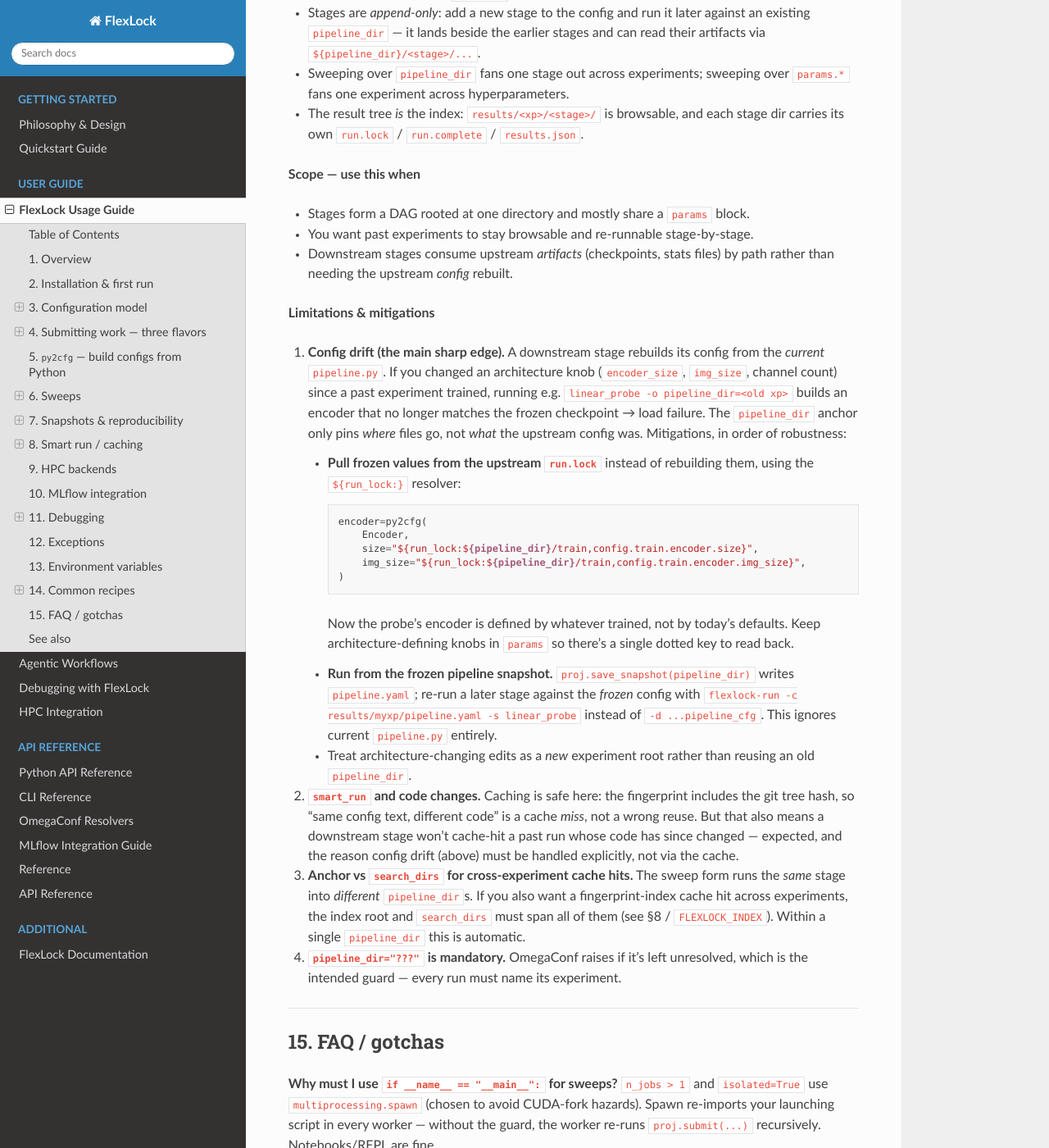
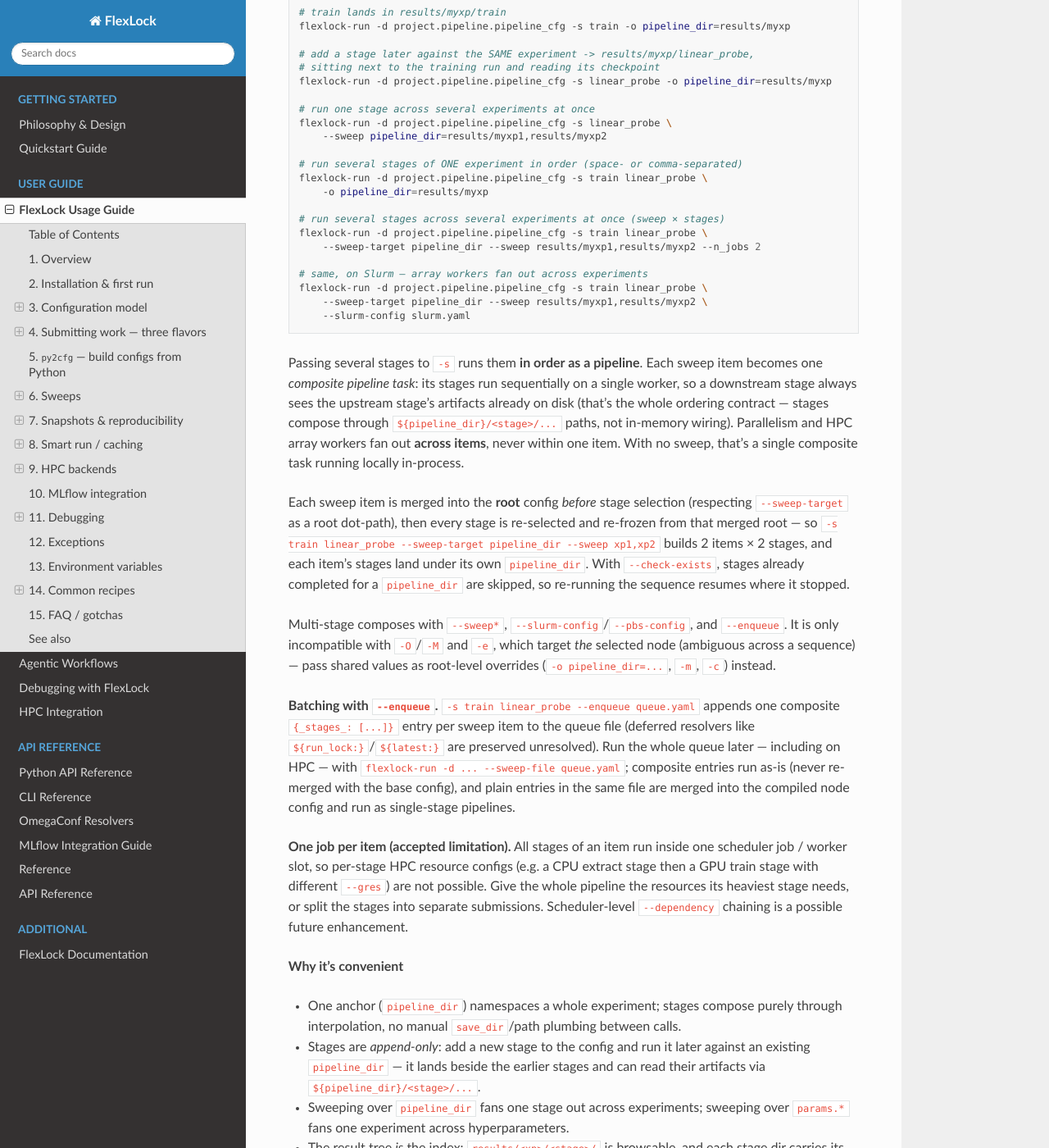
Before and after one commit to quentinf00/flexlock, a Sphinx documentation site: the page built from docs/usage_guide.md, in a window 1280 px wide and 1400 px high, scrolled down 18942 px. Shown: the whole window at 82% size. Built offline with Sphinx 7.4.7 and the Read the Docs theme 3.1.0, drawn with Linux system fonts in a browser that asks for light colours; some of the changed text lies outside the part shown.

Commit message:
docs+tests: composite pipeline tasks (sweep × stages × HPC × enqueue)
Phase 6 of the pipeline-tasks plan. usage_guide §14g replaces the
"deliberately restricted" paragraph with the composite-pipeline-task model
(sweep × stages, --enqueue batching, one-job-per-item limitation); §6 documents
--sweep + --enqueue; §9 adds a multi-stage HPC example. cli_reference updates
--select, --enqueue, and the sweep interactions.

Adds the HPC dispatch-boundary test (monkeypatch the Slurm backend to run
worker_loop inline; the composite path completes end-to-end).

Co-Authored-By: Claude Fable 5 <noreply@anthropic.com>

````diff
--- a/docs/cli_reference.md
+++ b/docs/cli_reference.md
@@ -281,7 +281,22 @@ flexlock-run -d myproject.defaults -s train
 
 # Select nested node
 flexlock-run -d myproject.defaults -s experiments.baseline
+
+# Multi-stage: run several stages in order as a pipeline (space- or
+# comma-separated). Each sweep item becomes one composite pipeline task.
+flexlock-run -d myproject.defaults -s train linear_probe -o pipeline_dir=results/xp
+flexlock-run -d myproject.defaults -s train,linear_probe \
+    --sweep-target pipeline_dir --sweep results/xp1,results/xp2 --n_jobs 2
 ```
+
+**Multi-stage (`-s` with more than one stage)** runs the stages sequentially as
+a pipeline (a downstream stage sees the upstream stage's artifacts on disk). It
+composes with `--sweep*`, `--slurm-config`/`--pbs-config`, and `--enqueue`:
+each sweep item is merged into the root config before selection, then becomes
+one composite `{_stages_: [...]}` task whose stages run in order on one worker,
+while parallelism / array workers fan out across items. It is only incompatible
+with `-O`/`-M` and `-e` (they target a single selected node). See usage guide
+§14g. All stages of an item share one scheduler job (no per-stage HPC resources).
 
 **Works with:**
 - Python configs (dict keys)
@@ -572,8 +587,18 @@ flexlock-run -d defaults -s train --sweep-file queue.yaml --slurm-config slurm.y
   save_dir: results/exp
 ```
 
+**With a sweep** (`--sweep`/`--sweep-key`/`--sweep-file`), `--enqueue` appends
+**one entry per sweep item** — each merged at `--sweep-target` and frozen —
+instead of a single config. Previously the sweep was silently dropped.
+
+**With multi-stage** (`-s` with more than one stage), `--enqueue` appends **one
+composite `{_stages_: [...]}` entry per sweep item** (or one for a no-sweep
+pipeline). Composite entries in a `--sweep-file` run as-is; plain entries in the
+same file are merged into the compiled node config and run as single-stage
+pipelines.
+
 **Notes:**
-- The enqueued config is stored with interpolations **unresolved** so that resolvers like `${vinc:}` fire at run time and each task gets its own unique directory.
+- The enqueued config is stored with interpolations **unresolved** so that resolvers like `${vinc:}`/`${run_lock:}`/`${latest:}` fire at run time and each task gets its own unique directory.
 - Writes are atomic (temp-file + rename) so concurrent `--enqueue` calls from different terminals are safe.
 - Re-running `--sweep-file queue.yaml` after adding new items is safe: tasks already completed are skipped via the `INSERT OR IGNORE` logic in the task DB.
 
--- a/docs/usage_guide.md
+++ b/docs/usage_guide.md
@@ -360,6 +360,22 @@ Containment is validated up-front: if a sweep item's `save_dir` falls
 outside the sweep root, you get a `FlexLockValidationError` listing the
 offenders before any work is queued.
 
+### Enqueue a sweep for later (`--sweep` + `--enqueue`)
+
+`--enqueue queue.yaml` normally appends the single compiled config to a queue
+file. Combined with a sweep source it appends **one entry per item**, each
+already merged at `--sweep-target` and frozen (deferred resolvers preserved):
+
+```bash
+flexlock-run -d ... --sweep "0.001,0.01,0.1" --sweep-target lr --enqueue q.yaml
+# q.yaml now has 3 entries; run them later (locally or on HPC) with:
+flexlock-run -d ... --sweep-file q.yaml --n_jobs 3
+```
+
+This is the single-stage counterpart of the multi-stage `--enqueue` batching in
+§14g — there each item is a composite `{_stages_: [...]}` pipeline task instead
+of one plain config.
+
 ### Per-item interpolations
 
 Because relative refs (`${.x}`, `${..x}`) survive node selection and
@@ -611,6 +627,23 @@ Preview the rendered submission script without submitting:
 proj.submit(cfg, slurm_config='configs/slurm_gpu.yaml', dry_run=True)
 # Prints the generated Slurm script plus any validation warnings.
 ```
+
+### Multi-stage pipelines on HPC
+
+A multi-stage selection runs on HPC too: array workers fan out **across sweep
+items**, and each item's stages run in order on the worker that claims it.
+
+```bash
+flexlock-run -d project.pipeline.pipeline_cfg -s train linear_probe \
+    --sweep-target pipeline_dir --sweep results/xp1,results/xp2 \
+    --slurm-config configs/slurm_gpu.yaml
+```
+
+From Python this is `Project.submit_pipeline(items, slurm_config=...)`, where
+`items[i]` is the list of frozen stage configs for item `i`. Because all stages
+of an item share one scheduler job, size the job for the heaviest stage (see the
+one-job-per-item limitation in §14g). `dry_run=True` renders the script without
+queueing anything.
 
 Anything that goes wrong on the backend side — bad YAML, queue
 rejection, task-DB lock contention — is raised as
@@ -941,21 +974,52 @@ flexlock-run -d project.pipeline.pipeline_cfg -s linear_probe \
 # run several stages of ONE experiment in order (space- or comma-separated)
 flexlock-run -d project.pipeline.pipeline_cfg -s train linear_probe \
     -o pipeline_dir=results/myxp
+
+# run several stages across several experiments at once (sweep × stages)
+flexlock-run -d project.pipeline.pipeline_cfg -s train linear_probe \
+    --sweep-target pipeline_dir --sweep results/myxp1,results/myxp2 --n_jobs 2
+
+# same, on Slurm — array workers fan out across experiments
+flexlock-run -d project.pipeline.pipeline_cfg -s train linear_probe \
+    --sweep-target pipeline_dir --sweep results/myxp1,results/myxp2 \
+    --slurm-config slurm.yaml
 ```
 
-Passing several stages to `-s` runs them **sequentially and locally**, each as
-its own blocking `submit`, so a downstream stage sees the upstream stage's
-artifacts already on disk (that's the whole ordering contract — stages compose
-through `${pipeline_dir}/<stage>/...` paths, not in-memory wiring). With
-`--check-exists`, stages already completed for this `pipeline_dir` are skipped,
-so re-running the sequence resumes where it stopped.
+Passing several stages to `-s` runs them **in order as a pipeline**. Each sweep
+item becomes one *composite pipeline task*: its stages run sequentially on a
+single worker, so a downstream stage always sees the upstream stage's artifacts
+already on disk (that's the whole ordering contract — stages compose through
+`${pipeline_dir}/<stage>/...` paths, not in-memory wiring). Parallelism and HPC
+array workers fan out **across items**, never within one item. With no sweep,
+that's a single composite task running locally in-process.
 
-Multi-stage selection is deliberately restricted to the simple case: it is
-incompatible with `-O`/`-M` (they target *the* selected node — ambiguous across
-a sequence), with `--sweep*`, and with `--slurm-config`/`--pbs-config`. Pass
-shared values as root-level overrides (`-o pipeline_dir=...`, `-m`, `-c`), and
-run stages one at a time when you need a sweep, a per-stage after-select
-override, or an HPC backend.
+Each sweep item is merged into the **root** config *before* stage selection
+(respecting `--sweep-target` as a root dot-path), then every stage is
+re-selected and re-frozen from that merged root — so `-s train linear_probe
+--sweep-target pipeline_dir --sweep xp1,xp2` builds 2 items × 2 stages, and each
+item's stages land under its own `pipeline_dir`. With `--check-exists`, stages
+already completed for a `pipeline_dir` are skipped, so re-running the sequence
+resumes where it stopped.
+
+Multi-stage composes with `--sweep*`, `--slurm-config`/`--pbs-config`, and
+`--enqueue`. It is only incompatible with `-O`/`-M` and `-e`, which target *the*
+selected node (ambiguous across a sequence) — pass shared values as root-level
+overrides (`-o pipeline_dir=...`, `-m`, `-c`) instead.
+
+**Batching with `--enqueue`.** `-s train linear_probe --enqueue queue.yaml`
+appends one composite `{_stages_: [...]}` entry per sweep item to the queue file
+(deferred resolvers like `${run_lock:}`/`${latest:}` are preserved unresolved).
+Run the whole queue later — including on HPC — with
+`flexlock-run -d ... --sweep-file queue.yaml`; composite entries run as-is (never
+re-merged with the base config), and plain entries in the same file are merged
+into the compiled node config and run as single-stage pipelines.
+
+**One job per item (accepted limitation).** All stages of an item run inside one
+scheduler job / worker slot, so per-stage HPC resource configs (e.g. a CPU
+extract stage then a GPU train stage with different `--gres`) are not possible.
+Give the whole pipeline the resources its heaviest stage needs, or split the
+stages into separate submissions. Scheduler-level `--dependency` chaining is a
+possible future enhancement.
 
 **Why it's convenient**
 
````
Also changed, not shown: 1 other file.
